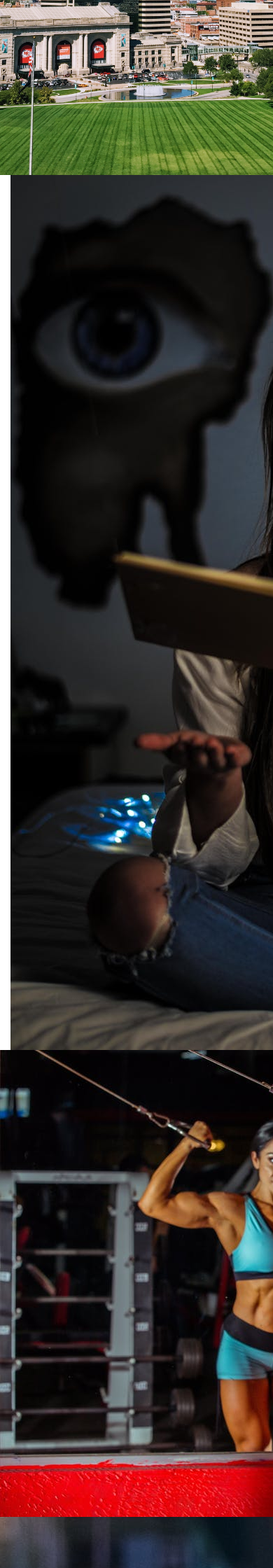
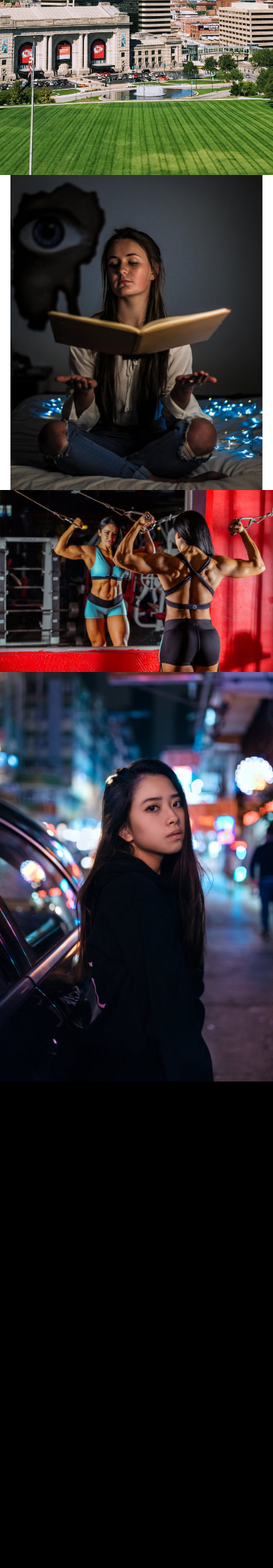
Before and after one commit to JeremyKimotho/gallery, a Django app: page / in a window 390 px wide; the page is wider, and only the part inside the window is pictured. Shown: the part 594-2834 px from the top of that part at 70% size. After the commit the page ends 2139 px from the top of that part, so only its background shows below. Run offline with Django 3.2, Linux system fonts and the light colour scheme; data comes from the database, SQL or seed files in the repository; some libraries are stand-ins or nearby versions.

Commit message:
the readme is done

```diff
--- a/images/templates/all/pics.html
+++ b/images/templates/all/pics.html
@@ -5,8 +5,8 @@
 {% block content %}
 {{block.super}}
 
-<div class="container">
-  <div class="row">
+<div class="grid">
+  <div class="grid-item">
     <div class="col-xs-12 col-sm-12 col-md-4 col-lg-4">
       {% for pic in pics %}
       <img onclick='showModal("{{pic.image_name}}", "{{pic.image_description}}", "{{pic.pub_date}}", "{{pic.location}}", "{{pic.image.url}}")' class='uploads' src="{{pic.image.url}}"
@@ -38,5 +38,9 @@
   </div>
 </div>
 
+{% block scripts %}
+<script src="https://unpkg.com/masonry-layout@4/dist/masonry.pkgd.min.js"></script>
+{% endblock %}
+
 {% endfor %}
 {% endblock %}
--- a/static/css/base.css
+++ b/static/css/base.css
@@ -82,8 +82,57 @@
   height: 2000px;
 }
 
+.uploads{
+  /* Prevent vertical gaps */
+  line-height: 4px;
+
+  -webkit-column-count: 3;
+  -webkit-column-gap: 4px;
+  -moz-column-count: 3;
+  -moz-column-gap: 4px;
+  column-count: 3;
+  column-gap: 4px;
+
+  /* Just in case there are inline attributes */
+  width: 100% !important;
+  height: auto !important;
+
+}
+
 @media screen and (max-width: 600px) {
   #headliner{
     font-size:80px;
   }
 }
+
+@media screen and (max-width: 1200px) {
+  .uploads {
+    -moz-column-count: 4;
+    -webkit-column-count: 4;
+    column-count: 4;
+  }
+}
+
+@media screen and (max-width: 1000px) {
+  .uploads {
+    -moz-column-count: 3;
+    -webkit-column-count: 3;
+    column-count: 3;
+  }
+}
+
+@media screen and (max-width: 800px) {
+  .uploads {
+    -moz-column-count: 2;
+    -webkit-column-count: 2;
+    column-count: 2;
+  }
+}
+
+@media screen and (max-width: 400px) {
+  .uploads {
+    -moz-column-count: 1;
+    -webkit-column-count: 1;
+    column-count: 1;
+  }
+}
--- a/static/js/base.js
+++ b/static/js/base.js
@@ -45,3 +45,8 @@
   document.execCommand('copy');
   document.body.removeChild(el);
 };
+
+$('.grid').masonry({
+  itemSelector: '.grid-item',
+  columnWidth: 200
+});
```
Also changed, not shown: README.md.
